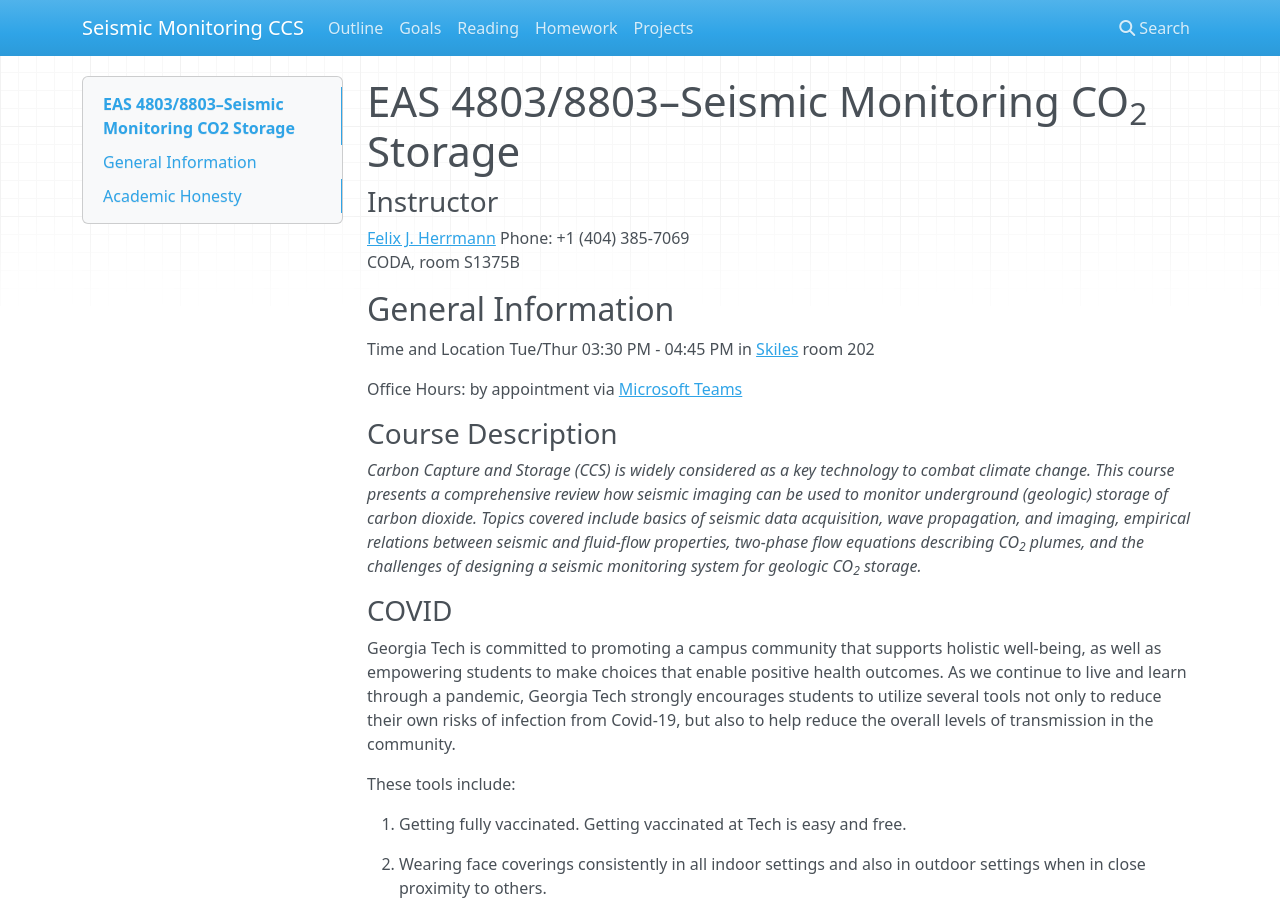
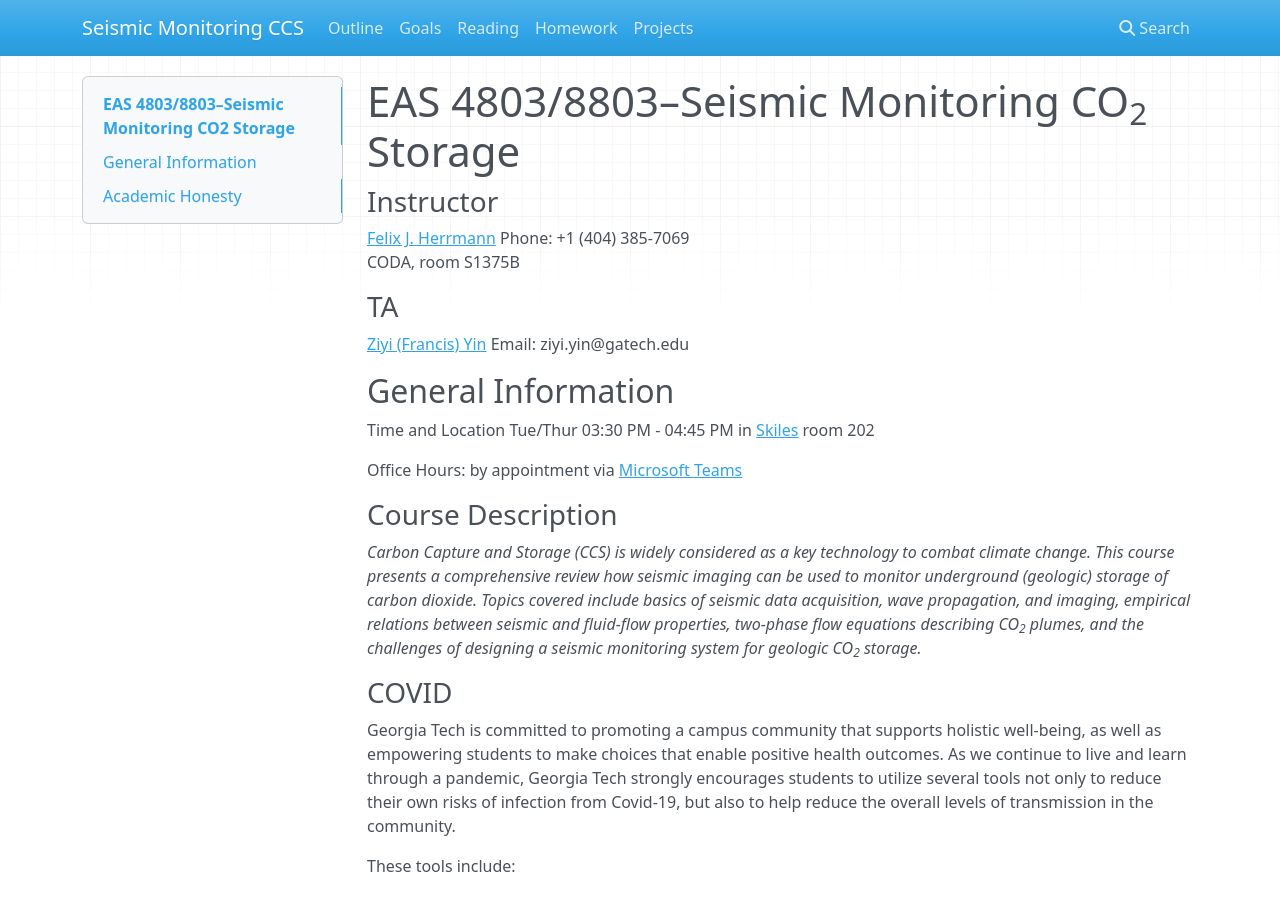
Before and after one commit to flexie/eas-4803-8803-ccs, an MkDocs documentation site: the page built from docs/index.md, in a window 1280 px wide and 900 px high. Built offline with MkDocs 1.6.1, drawn with Linux system fonts in a browser that asks for light colours; nearby versions of some CDN libraries; old or Windows-style settings are respelled for this version of MkDocs.

Commit message:
add Francis email

```diff
--- a/docs/index.md
+++ b/docs/index.md
@@ -5,6 +5,11 @@
 [Felix J. Herrmann](mailto:felix.herrmann@gatech.edu)
 Phone: +1 (404) 385-7069
 CODA, room S1375B
+
+### TA
+
+[Ziyi (Francis) Yin](mailto:ziyi.yin@gatech.edu)
+Email: ziyi.yin@gatech.edu
 
 ## General Information
 
```
